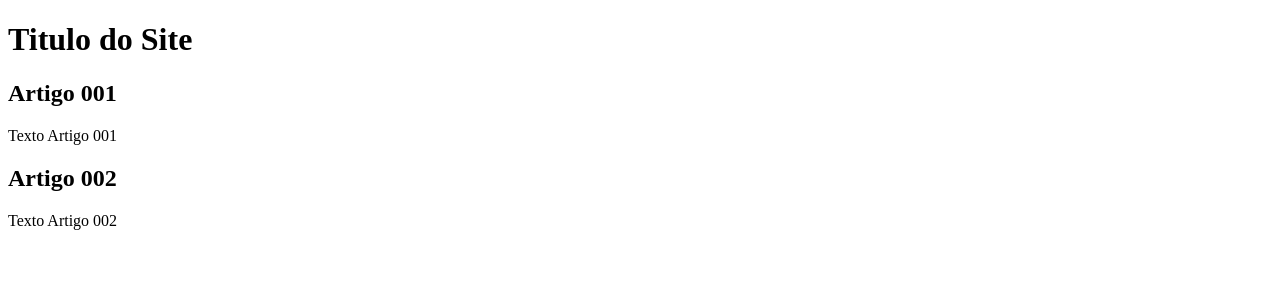
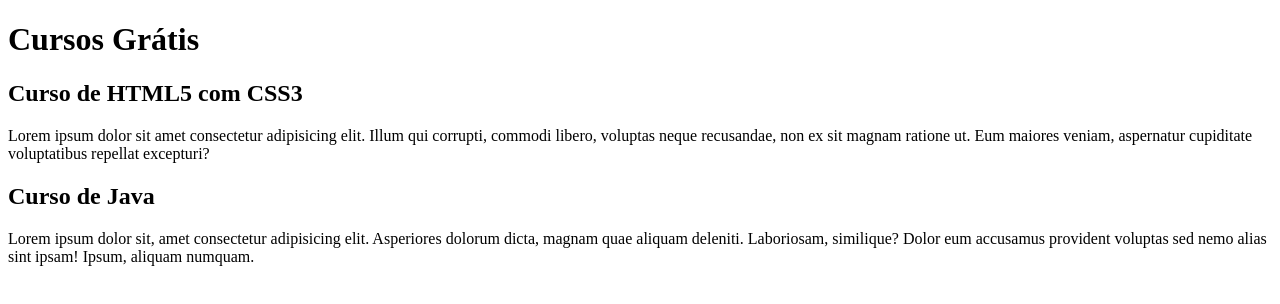
Before and after one commit to Henrique-Gabriel/projeto-site, a plain HTML site: page index.html in a window 1280 px wide. Drawn offline with Linux system fonts and the light colour scheme.

Commit message:
comecei a escrever o conteúdo

```diff
--- a/index.html
+++ b/index.html
@@ -9,15 +9,15 @@
 <body>
     <main>
         <header>
-            <h1>Titulo do Site</h1>
+            <h1>Cursos Grátis</h1>
         </header>
         <article>
-            <h2>Artigo 001</h2>
-            <p>Texto Artigo 001</p>
+            <h2>Curso de HTML5 com CSS3</h2>
+            <p>Lorem ipsum dolor sit amet consectetur adipisicing elit. Illum qui corrupti, commodi libero, voluptas neque recusandae, non ex sit magnam ratione ut. Eum maiores veniam, aspernatur cupiditate voluptatibus repellat excepturi?</p>
         </article>
         <article>
-            <h2>Artigo 002</h2>
-            <p>Texto Artigo 002</p>
+            <h2>Curso de Java</h2>
+            <p>Lorem ipsum dolor sit, amet consectetur adipisicing elit. Asperiores dolorum dicta, magnam quae aliquam deleniti. Laboriosam, similique? Dolor eum accusamus provident voluptas sed nemo alias sint ipsam! Ipsum, aliquam numquam.</p>
         </article>
     </main>
 </body>
```
